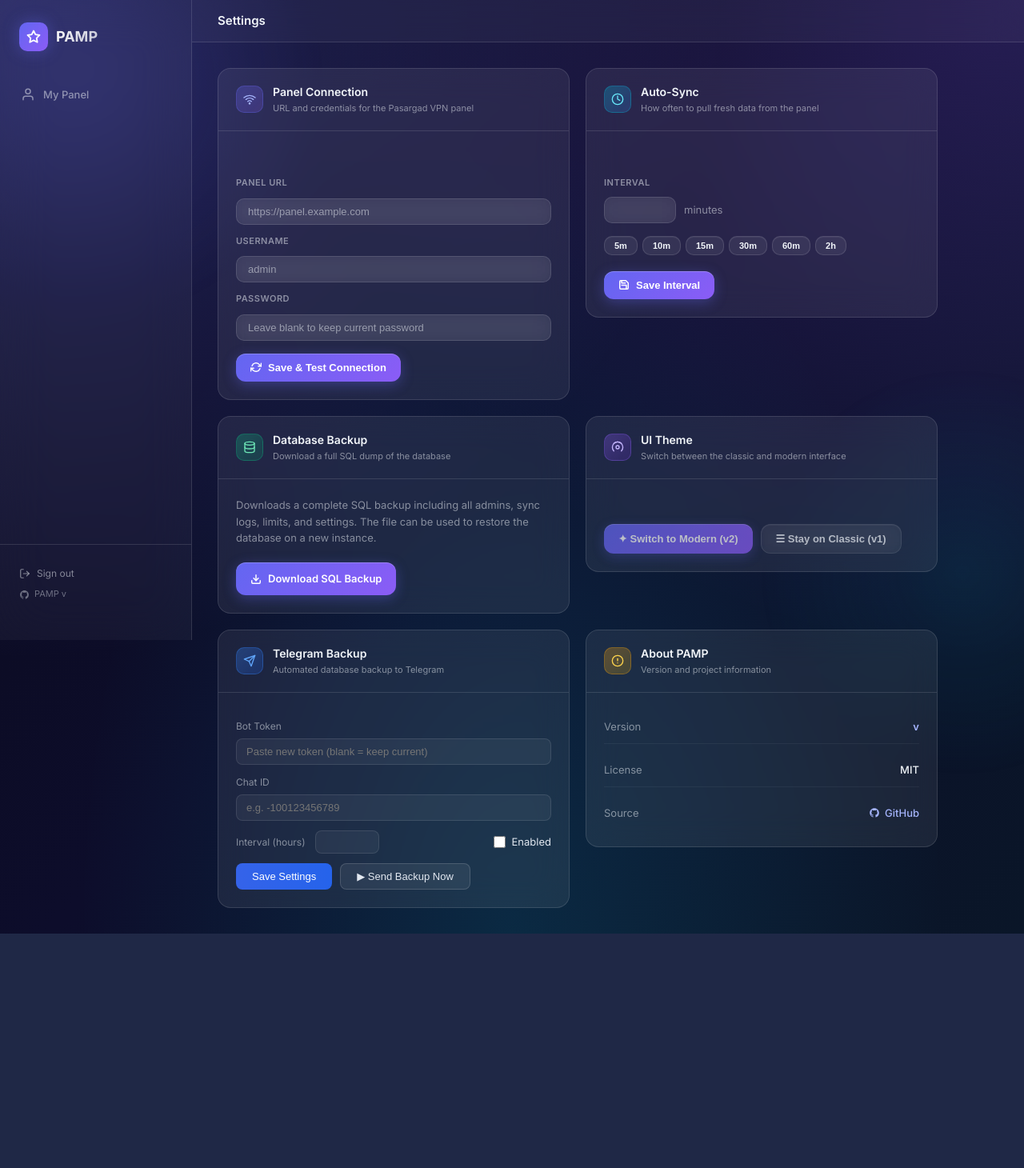
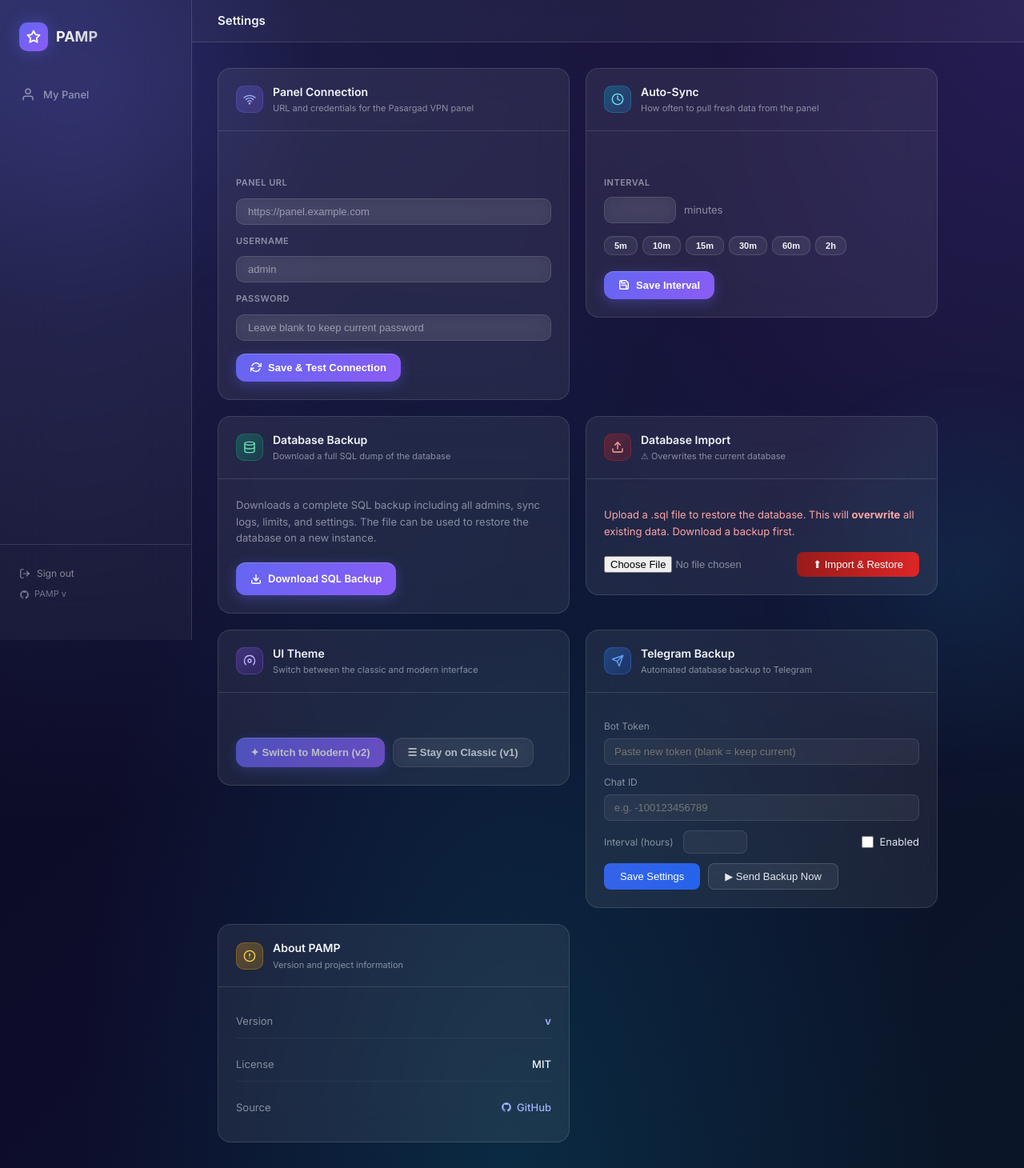
Before and after one commit to santiyagoburcart/PAMP, a Django app: template admins/templates/admins/settings.html in a window 1280 px wide. Shown: the whole page at 80% size. Before the commit the page ends 1167 px from the top, so only its background shows below. Run offline with Django 4.2, Linux system fonts and the light colour scheme; the template is opened without the code that fills it, so the values that code supplies are empty; some libraries are stand-ins or nearby versions.

Commit message:
auto: update admins/templates/admins/settings.html

```diff
--- a/admins/templates/admins/settings.html
+++ b/admins/templates/admins/settings.html
@@ -155,6 +155,50 @@
       </div>
     </div>
 
+    <!-- Database Import -->
+    <div class="settings-card">
+      <div class="settings-card-header">
+        <div class="icon" style="background:linear-gradient(135deg,rgba(220,38,38,0.3),rgba(185,28,28,0.2));border:1px solid rgba(220,38,38,0.3);">
+          <svg width="16" height="16" viewBox="0 0 24 24" fill="none" stroke="#fca5a5" stroke-width="2" stroke-linecap="round" stroke-linejoin="round"><path d="M21 15v4a2 2 0 0 1-2 2H5a2 2 0 0 1-2-2v-4"/><polyline points="17 8 12 3 7 8"/><line x1="12" y1="3" x2="12" y2="15"/></svg>
+        </div>
+        <div>
+          <div class="title">Database Import</div>
+          <div class="subtitle">⚠ Overwrites the current database</div>
+        </div>
+      </div>
+      <div class="settings-card-body">
+        <div id="import-result-v1" style="margin-bottom:12px;font-size:12px"></div>
+        <p style="color:#fca5a5;font-size:13px;line-height:1.6;margin-bottom:16px;">
+          Upload a .sql file to restore the database. This will <b>overwrite</b> all existing data. Download a backup first.
+        </p>
+        <div style="display:flex;gap:10px;align-items:center;flex-wrap:wrap">
+          <input type="file" id="sql-file-v1" accept=".sql"
+                 style="font-size:13px;color:var(--muted);flex:1;min-width:180px">
+          <button onclick="submitImportV1(event)"
+                  style="padding:8px 20px;background:linear-gradient(90deg,#991b1b,#dc2626);color:#fff;border:none;border-radius:8px;cursor:pointer;font-size:13px;font-weight:500;white-space:nowrap">
+            ⬆ Import &amp; Restore
+          </button>
+        </div>
+      </div>
+    </div>
+    <script>
+    function submitImportV1(e) {
+      e.preventDefault();
+      var fi = document.getElementById('sql-file-v1');
+      if (!fi.files.length) { alert('Select a .sql file first'); return; }
+      if (!confirm('⚠ This will OVERWRITE the current database. Are you sure?')) return;
+      var res = document.getElementById('import-result-v1');
+      res.innerHTML = '<div style="color:var(--muted);font-size:12px">Uploading and restoring…</div>';
+      var form = new FormData();
+      form.append('sql_file', fi.files[0]);
+      form.append('csrfmiddlewaretoken', document.querySelector('[name=csrfmiddlewaretoken]').value);
+      fetch('{% url "import_database" %}', {method:'POST', body:form})
+        .then(function(r){ return r.text(); })
+        .then(function(html){ res.innerHTML = html; })
+        .catch(function(err){ res.innerHTML = '<div class="action-result error">✗ ' + err + '</div>'; });
+    }
+    </script>
+
     <!-- UI Theme -->
     <div class="settings-card">
       <div class="settings-card-header">
```
